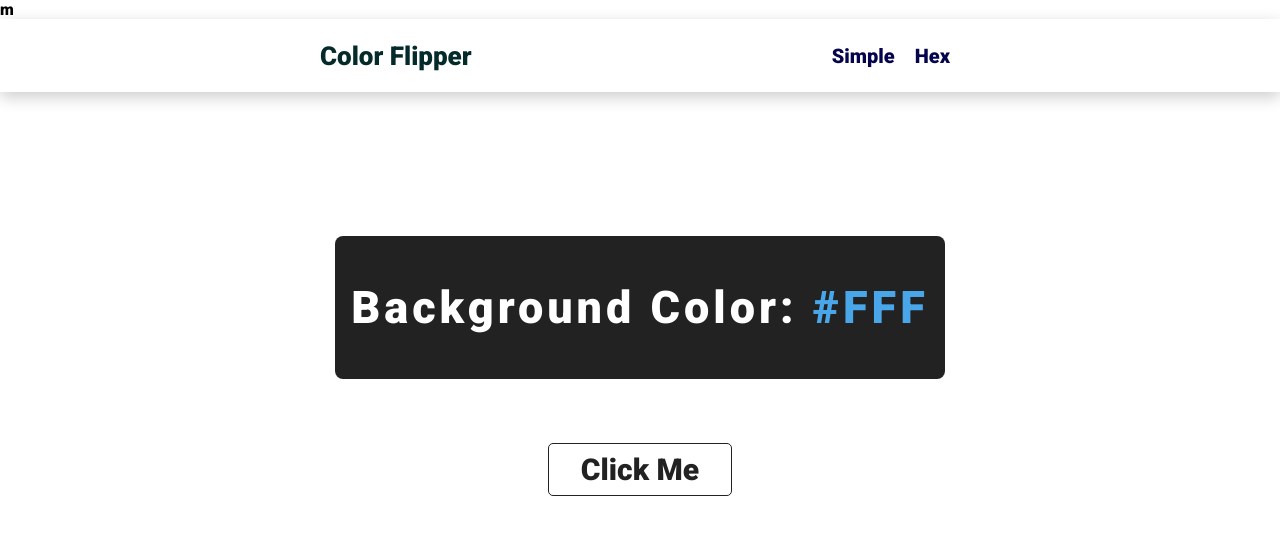
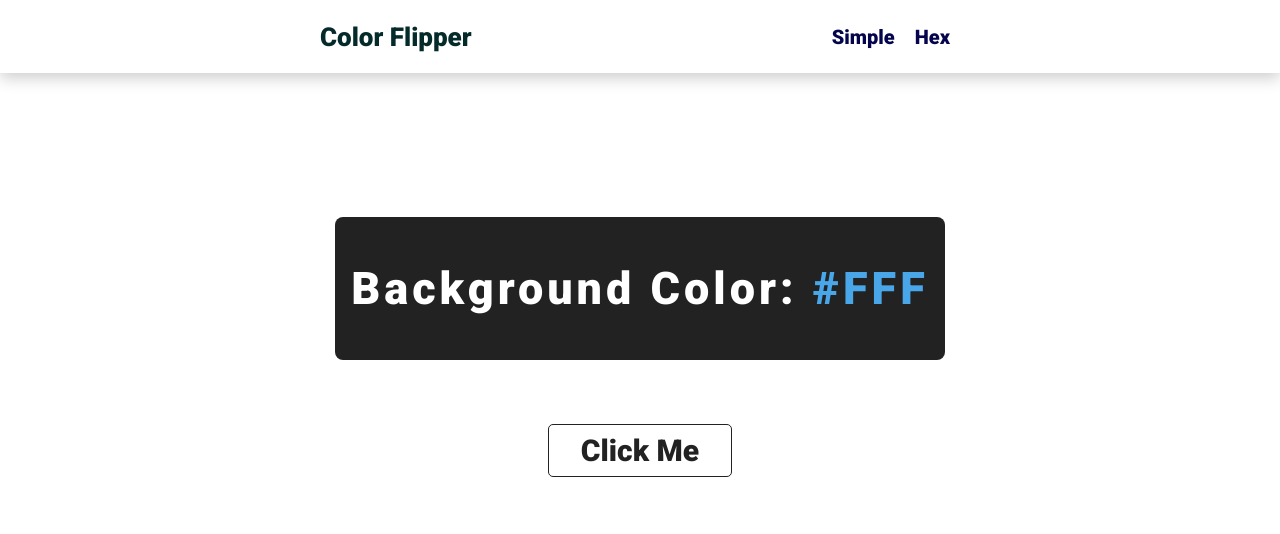
Before and after one commit to abdelrahmanes/color-flipper, a plain HTML site: page index.html in a window 1280 px wide. Drawn offline with Linux system fonts and the light colour scheme.

Commit message:
Update index.html

```diff
--- a/index.html
+++ b/index.html
@@ -8,7 +8,7 @@
     <link rel="stylesheet" href="./css/style.css">
 </head>
 <body>
-    <header id="home">m
+    <header id="home">
         <nav id="navbar">
             <div class="container flex">
                 <h1 id="logo">Color Flipper</h1>
```
